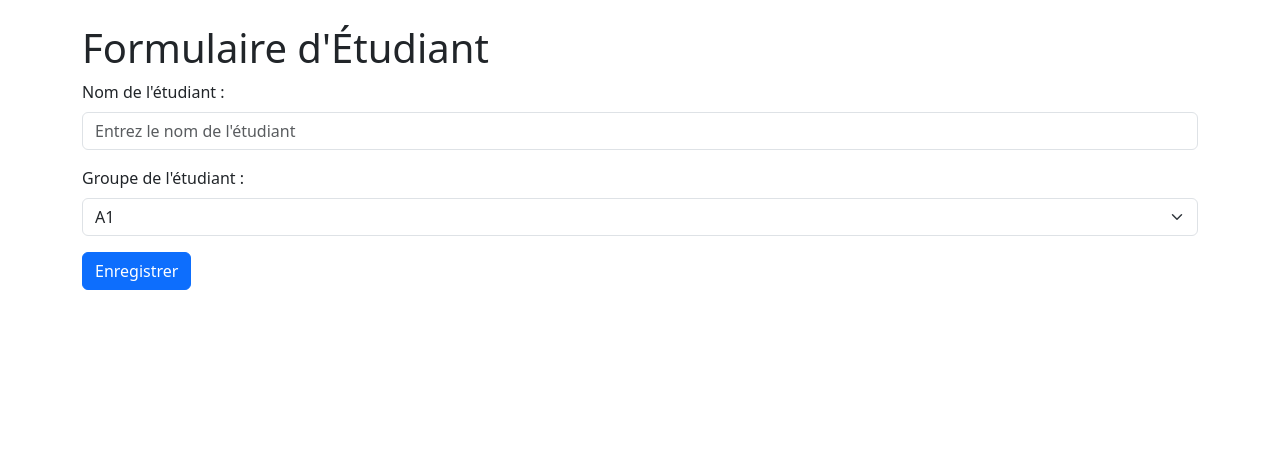
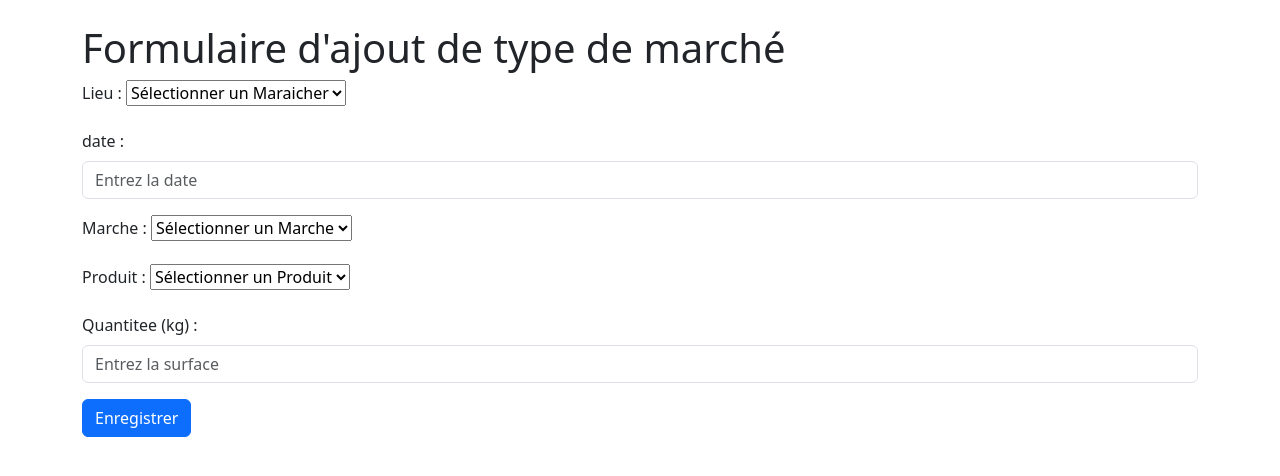
Before and after one commit to bdidier3/SAE1_04, a Flask app: page /ventes/add in a window 1280 px wide. Shown: the top 476 px of the page. Run offline with Flask 3, Linux system fonts and the light colour scheme; data comes from the database, SQL or seed files in the repository; some libraries are stand-ins or nearby versions.

Commit message:
add vente

```diff
--- a/app.py
+++ b/app.py
@@ -359,10 +359,48 @@ def delete_ventes():
     return redirect('/ventes/show')
 
 @app.route('/ventes/add', methods=['GET'])
-def add_ventes():
-    print('Affichage du formulaire pour ajouter une vente')
-    return render_template('ventes/add_ventes.html')
+def add_vente():
 
+    mycursor = get_db().cursor()
+
+    sql = "SELECT * FROM Quantitee_vendue ORDER BY id_vente"
+    mycursor.execute(sql)
+    ventes = mycursor.fetchall()
+    print(ventes)
+
+    sql = "SELECT * FROM Maraicher ORDER BY id_maraicher"
+    mycursor.execute(sql)
+    maraicher = mycursor.fetchall()
+    print(maraicher)
+
+    sql = "SELECT * FROM type_marche ORDER BY id_type_marche"
+    mycursor.execute(sql)
+    type_marche = mycursor.fetchall()
+    print(type_marche)
+
+    sql = "SELECT * FROM Produit ORDER BY id_produit"
+    mycursor.execute(sql)
+    produit = mycursor.fetchall()
+    print(produit)
+
+    return render_template('ventes/add_ventes.html', ventes=ventes, maraicher=maraicher, type_marche=type_marche, produit=produit)
+
+def valid_add_vente():
+        mycursor = get_db().cursor()
+
+        id_maraicher = request.form.get('id_maraicher', '')
+        id_vente = request.form.get('id_vente', '')
+        date_vente = request.form.get('date_vente', '')
+        id_type_marche = request.form.get('id_type_marche', '')
+        id_produit = request.form.get('id_produit', '')
+        quantitee = request.form.get('quantitee', '')
+        tuple_insert = (id_maraicher, date_vente, id_type_marche, id_produit, quantitee, id_vente)
+        sql = "INSERT INTO Quantitee_vendue (id_vente ,id_maraicher , date_vente , id_type_marche, id_produit, quantitee) VALUES (%s, %s, %s, %s, %s, %s);"
+        mycursor.execute(sql, tuple_insert)
+        get_db().commit()
+        message = u'type ajouté , id maraiche :' + id_maraicher+ 'date vente : ' + date_vente + ' id_type_marche : ' + id_type_marche + ' id_produit' + id_produit + ' quantitee: ' + quantitee
+        flash(message, 'alert-success')
+        return redirect('/ventes/show')
 
 @app.route('/ventes/edit', methods=['GET'])
 def edit_ventes():
@@ -374,13 +412,13 @@ def edit_ventes():
         WHERE id_type_marche = %s
         """
     mycursor.execute(sql, (id_vente,))
-    ventes = mycursor.fetchone()
+    ventes = mycursor.fetchall()
     sql_maraicher = "SELECT id_maraicher, nom FROM Maraicher"
     mycursor.execute(sql_maraicher)
-    maraicher = mycursor.fetchone()
+    maraicher = mycursor.fetchall()
     sql_produit = "SELECT id_produit, libelle_produit FROM Produit"
     mycursor.execute(sql_produit)
-    produit = mycursor.fetchone()
+    produit = mycursor.fetchall()
     sql_type_marche = "SELECT id_type_marche,Libelle_type_marche  FROM type_marche"
     mycursor.execute(sql_type_marche)
     type_marche = mycursor.fetchall()
@@ -395,8 +433,8 @@ def valid_edit_ventes():
     id_type_marche = request.form.get('id_type_marche', '')
     id_produit = request.form.get('id_produit', '')
     quantitee = request.form.get('quantitee', '')
-    tuple_update = (id_maraicher, date_vente, id_produit, quantitee, id_vente)
-    sql = "UPDATE type_marche SET id_maraicher = %s, date_vente = %s, id_produit = %s, quantitee = %s WHERE id_vente = %s;"
+    tuple_update = (id_maraicher, date_vente,id_type_marche, id_produit, quantitee, id_vente)
+    sql = "UPDATE type_marche SET id_maraicher = %s, date_vente = %s,id_type_marche = %s, id_produit = %s, quantitee = %s WHERE id_vente = %s;"
     mycursor.execute(sql, tuple_update)
     get_db().commit()
     flash(u'vente modifié, id : ' + id_vente + "id maraicher : " + id_maraicher + " date : " + date_vente + "id produit : " + id_produit + "quantitee : " + quantitee, 'alert-success')
--- a/templates/ventes/add_ventes.html
+++ b/templates/ventes/add_ventes.html
@@ -3,32 +3,78 @@
 <head>
     <meta charset="UTF-8">
     <meta name="viewport" content="width=device-width, initial-scale=1.0">
-    <title>Formulaire d'Étudiant</title>
+    <title>Formulaire de type de marché</title>
     <!-- Inclure Bootstrap 5 CSS -->
-    <link rel="stylesheet" href="https://cdn.jsdelivr.net/npm/bootstrap@5.4.0/dist/css/bootstrap.min.css">
+    <link rel="stylesheet" href="https://cdn.jsdelivr.net/npm/bootstrap@5.3.0-alpha1/dist/css/bootstrap.min.css">
 </head>
 <body>
     <div class="container mt-4">
-        <h1>Formulaire d'Étudiant</h1>
-        <form action="/ventes/add" method="post">
-            <!-- Champs pour saisir les informations de l'étudiant -->
-            <div class="mb-3">
-                <label for="nom" class="form-label">Nom de l'étudiant :</label>
-                <input type="text" class="form-control" id="nom" placeholder="Entrez le nom de l'étudiant" required name="nom">
-            </div>
-            <div class="mb-3">
-                <label for="groupe" class="form-label">Groupe de l'étudiant :</label>
-                <select class="form-select" id="groupe" required name="groupe">
-                    <option value="A1">A1</option>
-                    <option value="A2">A2</option>
-                    <option value="B1">B1</option>
-                </select>
-            </div>
-            <button type="submit" class="btn btn-primary">Enregistrer</button>
-        </form>
+        <h1>Formulaire d'ajout de type de marché</h1>
+        <form action="/type-marche/add" method="post">
+    <!-- Champ pour le Libellé -->
+
+    <div class="mb-3">
+        <label for="id_maraicher" class="form-label">Lieu :</label>
+        <select name="id_lieu" id="id_maraicher" required>
+            <option value="">Sélectionner un Maraicher</option>
+                {% for mec in maraicher %}
+            <option value="{{ mec.id_maraicher }}"> {{ mec.nom }} </option>
+            {% endfor %}
+        </select>
+    </div>
+
+    <!-- Champ pour le Lieu -->
+    <div class="mb-3">
+        <label for="date_vente" class="form-label">date :</label>
+        <input type="text"
+               class="form-control"
+               id="date_vente"
+               placeholder="Entrez la date"
+               required
+               value="{{ ventes['date_vente'] }}"
+               name="date_vente">
+    </div>
+
+    <!-- Champ pour le Nombre de places -->
+    <div class="mb-3">
+        <label for="id_type_marche" class="form-label">Marche :</label>
+        <select name="id_type_marche" id="id_type_marche" required>
+            <option value="">Sélectionner un Marche</option>
+                {% for marche in type_marche %}
+            <option value="{{ marche.id_type_marche }}"> {{ marche.Libelle_type_marche }} </option>
+            {% endfor %}
+        </select>
+    </div>
+
+    <div class="mb-3">
+        <label for="id_produit" class="form-label">Produit :</label>
+        <select name="id_produit" id="id_produit" required>
+            <option value="">Sélectionner un Produit</option>
+                {% for prod in produit %}
+            <option value="{{ prod.id_produit }}"> {{ prod.libelle_produit }} </option>
+            {% endfor %}
+        </select>
+    </div>
+
+    <!-- Champ pour la surface -->
+    <div class="mb-3">
+        <label for="quantitee" class="form-label">Quantitee (kg) :</label>
+        <input type="number"
+               class="form-control"
+               id="quantitee"
+               placeholder="Entrez la surface"
+               required
+               value="{{ ventes['quantitee'] }}"
+               name="quantitee">
+    </div>
+
+    <!-- Bouton de soumission -->
+    <button type="submit" class="btn btn-primary">Enregistrer</button>
+</form>
+
     </div>
 
     <!-- Inclure Bootstrap 5 JS (pour les fonctionnalités supplémentaires) -->
-    <script src="https://cdn.jsdelivr.net/npm/bootstrap@5.4.0/dist/js/bootstrap.min.js"></script>
+    <script src="https://cdn.jsdelivr.net/npm/bootstrap@5.3.0-alpha1/dist/js/bootstrap.bundle.min.js"></script>
 </body>
 </html>
--- a/templates/ventes/edit_ventes.html
+++ b/templates/ventes/edit_ventes.html
@@ -30,7 +30,7 @@
     <!-- Champ pour le Lieu -->
     <div class="mb-3">
         <label for="date" class="form-label">Date de vente :</label>
-        <input type="date"
+        <input type="text"
                class="form-control"
                id="date"
                placeholder="Entrez la date"
@@ -41,7 +41,7 @@
 
     <!-- Champ pour le Nombre de places -->
     <div class="mb-3">
-        <label for="id_type_marche" class="form-label">Maraicher :</label>
+        <label for="id_type_marche" class="form-label">Marché :</label>
         <select name="id_type_marche" id="id_type_marche" class="form-select" required>
             {% for marche in type_marche %}
             <option value="{{ type_marche['type_marche'] }}"
@@ -53,7 +53,7 @@
 
     <!-- Champ pour la surface -->
     <div class="mb-3">
-        <label for="id_produit" class="form-label">Maraicher :</label>
+        <label for="id_produit" class="form-label">Produit :</label>
         <select name="id_produit" id="id_produit" class="form-select" required>
             {% for prod in produit %}
             <option value="{{ prod['id_produit'] }}"
```
